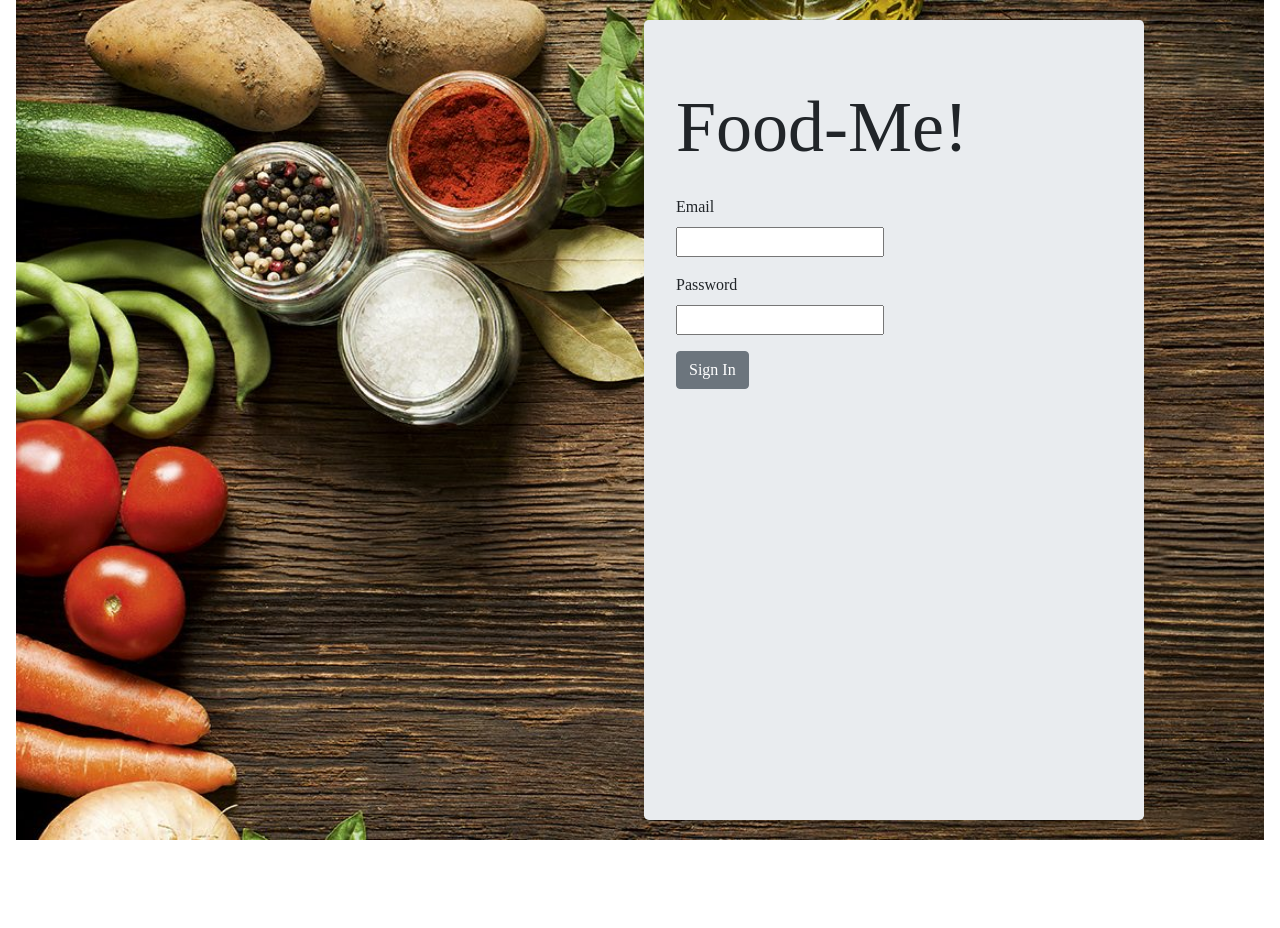
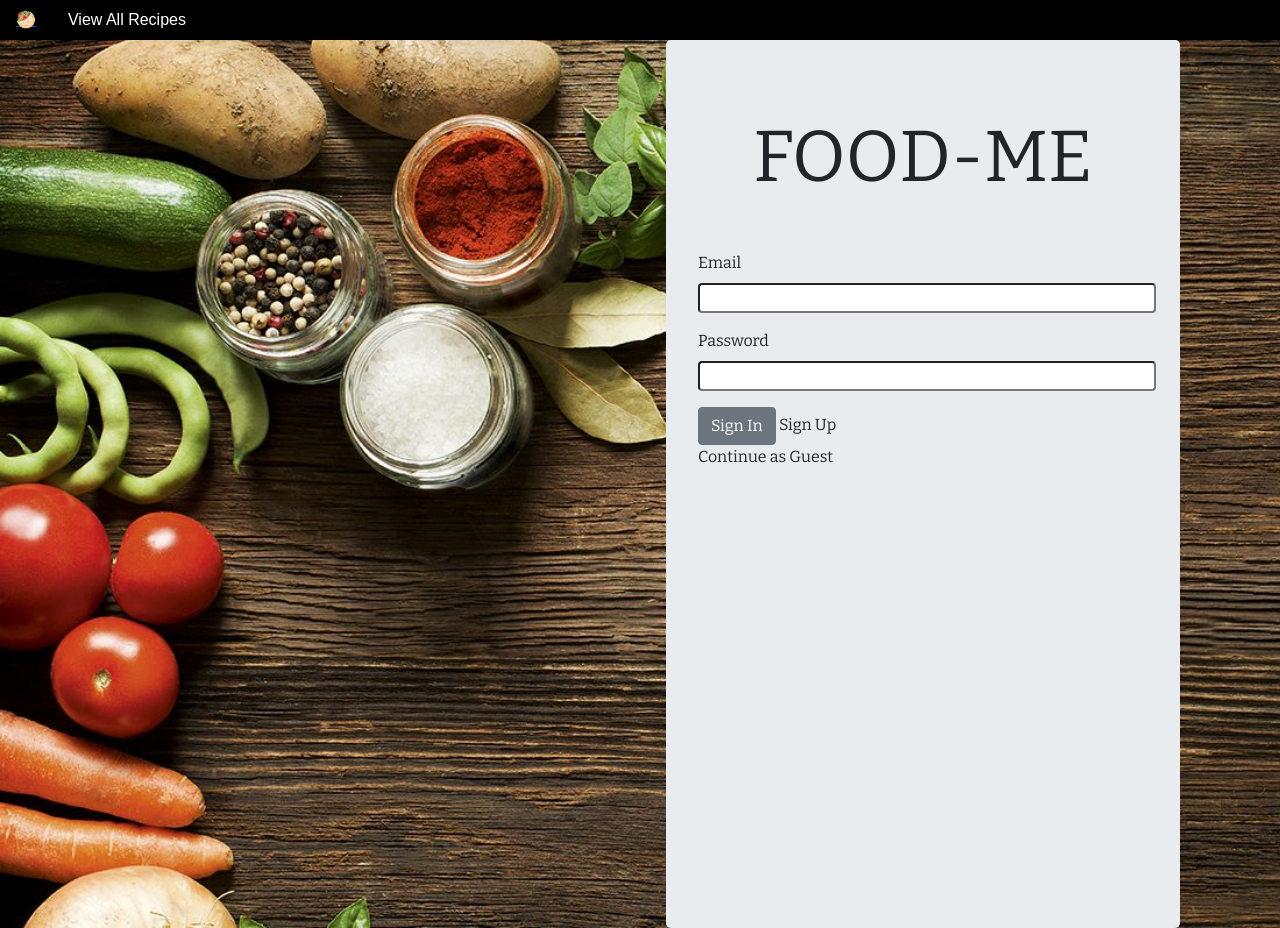
Before and after one commit to tomm-ylee/FOOD-ME, a React (Create React App) app in the folder client/: page / in a window 1280 px wide. Before the commit the page ends 840 px from the top, so only its background shows below. Built offline with nearby package versions, Linux system fonts and the light colour scheme; the HTML template or start-up script is replaced by a standard one.

Commit message:
Styling on Show Page Commenting. Basic NavBar

```diff
--- a/client/src/App.js
+++ b/client/src/App.js
@@ -22,7 +22,7 @@ class App extends Component {
     //
     // this.signIn = this.signIn.bind(this);
     // this.signOut = this.signOut.bind(this);
-
+    console.log(this.props);
   }
 
   componentDidMount() {
@@ -52,7 +52,7 @@ class App extends Component {
     return (
       <Router>
         <div className="App">
-
+          <NavBar />
           <Switch>
             <Route exact path="/" component={HomePage} />
             <Route exact path="/recipes" component={RecipeIndexPage} />
--- a/client/src/components/HomePage.js
+++ b/client/src/components/HomePage.js
@@ -45,16 +45,14 @@ class HomePage extends Component {
     return (
       <main
         className="HomePage"
-        style={{margin: '0 1rem'}}
       >
-        <div className="backgroundDiv">
+          <div className="backgroundDiv">
           <Jumbotron
             id="signin-jumbotron"
-            style={{width: '500px', height: '100vh'}}
           >
-            <h1 className="display-3">Food-Me!</h1>
+            <h1 className="display-3 homeTitle">FOOD-ME</h1>
             {/* <p className="lead">This is a simple hero unit, a simple Jumbotron-style component for calling extra attention to featured content or information.</p> */}
-            <hr className="my-2" />
+            <hr/>
 
             <SignIn onSubmit={this.createToken} />
           </Jumbotron>
--- a/client/src/components/NavBar.js
+++ b/client/src/components/NavBar.js
@@ -0,0 +1,14 @@
+import React from 'react';
+import { NavLink } from 'react-router-dom';
+
+function NavBar(props) {
+  return (
+    <nav className="NavBar">
+      <NavLink exact to="/">🥙</NavLink>
+      {/* <NavLink exact to="/recipes/new">New Recipe</NavLink> */}
+      <NavLink exact to="/recipes">View All Recipes</NavLink>
+    </nav>
+  )
+}
+
+export default NavBar;
--- a/client/src/components/RecipeIndexPage.js
+++ b/client/src/components/RecipeIndexPage.js
@@ -49,9 +49,9 @@ class RecipeIndexPage extends React.Component {
       return (
         <main
           className="RecipeIndexPage"
-          style={{margin: '0 1rem'}}
         >
-          <div className="recipeCardList container-fluid">
+          <div className="backgroundDiv">
+            <div className="content recipeCardList">
               {
                 this.state.recipes.map(
                   recipe => (
@@ -71,6 +71,7 @@ class RecipeIndexPage extends React.Component {
                 )
               }
               </div>
+          </div>
         </main>
       )
     }
--- a/client/src/components/RecipeShowPage.js
+++ b/client/src/components/RecipeShowPage.js
@@ -1,5 +1,5 @@
 import React from 'react';
-import { ListGroup, ListGroupItem, Row, Col } from 'reactstrap'
+import { ListGroup, ListGroupItem, Form, FormGroup, Label, Button, Input } from 'reactstrap'
 
 import { Recipe } from '../lib/requests';
 
@@ -9,8 +9,10 @@ class RecipeShowPage extends React.Component {
 
     this.state = {
       recipe: [],
+      comments: [0],
       loading: true
     }
+    this.handleSubmit = this.handleSubmit.bind('this');
   }
 
   componentDidMount() {
@@ -21,17 +23,21 @@ class RecipeShowPage extends React.Component {
     })
   }
 
+  handleSubmit(event) {
+    event.preventDefault();
+    const formData = new FormData(event.currentTarget);
+
+
+  }
+
   render() {
-    const { loading, recipe } = this.state
+    const { loading, comments, recipe } = this.state
     const { directions, usages } = recipe
 
-    console.log(directions);
-    console.log(usages);
     if (loading) {
       return (
         <main
           className="RecipeShowPage containerFluid"
-          style={{margin: '0 1rem'}}
         >
           <p>loading..</p>
         </main>
@@ -40,14 +46,13 @@ class RecipeShowPage extends React.Component {
       return (
         <main
           className="RecipeShowPage"
-          style={{margin: '0 1rem'}}
         >
           <div className="backgroundDiv">
             <div className="content">
               <h2>{recipe.title}</h2>
-              <img src={require('../images/spaghetti.jpg')} />
+              <img className="recipeImage" src={require('../images/spaghetti.jpg')} />
               <p>{recipe.description}</p>
-
+              <p><em>(Duration: {recipe.duration} minutes)</em></p>
               <ListGroup className="viewRecipeList">
                 {
                   usages.map( (ingredient, i) => (
@@ -59,13 +64,13 @@ class RecipeShowPage extends React.Component {
                         {ingredient.unit}
                       </div>
                       <div className="ingredient_name">
-                        <strong>{ingredient.ingredient_name}</strong>
+                        {ingredient.ingredient_name}
                       </div>
                     </ListGroupItem>
                   ))
                 }
               </ListGroup>
-
+              <h4 className="showHeader">Methods</h4>
               <ListGroup className="viewRecipeList">
                 {
                   directions.map( (direction) => (
@@ -75,8 +80,35 @@ class RecipeShowPage extends React.Component {
                   ))
                 }
               </ListGroup>
+              <h4 className="showHeader">Comments</h4>
+              <ListGroup className="viewRecipeList">
+                {
+                  comments.map( (comment, i) => (
+                    <ListGroupItem key={i} className="commentItem">
+                      <div><strong>FamilyDad</strong> wrote: </div>
+                      <div>This was such a good meal!! 5/5 Rating </div>
+                    </ListGroupItem>
+                  ))
+                }
+              </ListGroup>
 
+              <Form onSubmit={this.handleSubmit}>
+                <Label for='body'><h5 className="showHeader">Add Comment</h5></Label> <br />
+                <FormGroup>
+                    <Input className="ratingInput" type="select" name="rating" id="rating" style={{width: '50px'}}>
+                    <option>5</option>
+                    <option>4</option>
+                    <option>3</option>
+                    <option>2</option>
+                    <option>1</option>
+                  </Input>
+                </FormGroup>
+                <FormGroup>
 
+                  <textarea className="commentInput"name='body'/>
+                </FormGroup>
+                <Button>Add Comment</Button>
+              </Form>
             </div>
           </div>
         </main>
--- a/client/src/components/SignIn.js
+++ b/client/src/components/SignIn.js
@@ -1,5 +1,6 @@
-import React from 'react'
-import { Button, Form, FormGroup, Label, Input, FormText } from 'reactstrap'
+import React from 'react';
+import { Link } from 'react-router-dom';
+import { Button, Form, FormGroup, Label, Input, FormText } from 'reactstrap';
 
 function SignIn(props) {
     const handleSubmit = event => {
@@ -23,7 +24,8 @@ function SignIn(props) {
         <input type='password' id='password' name='password' />
       </FormGroup>
 
-      <Button>Sign In</Button>
+      <Button>Sign In</Button> <Link to='/'>Sign Up</Link> <br/>
+      <Link to=''>Continue as Guest</Link>
     </Form>
   )
 }
--- a/client/src/index.css
+++ b/client/src/index.css
@@ -1,3 +1,14 @@
+@import url('https://fonts.googleapis.com/css?family=Bitter');
+* {
+  box-sizing: content-box;
+}
+
+.homeTitle {
+  align-self: center;
+  border-radius: 6px;
+  padding: 10px 10px;
+}
+
 body {
   margin: 0;
   padding: 0;
@@ -16,18 +27,22 @@ main.HomePage > .backgroundDiv {
   display: flex;
   flex-direction: column;
   margin: 0 100px;
-  width: 300px;
-  height:100vh;
-  font-family: serif;
+  width: 450px;
+  height:95vh;
+  font-family: 'Bitter';
 }
 
-.recipeCardList {
+.recipeCardList.content {
   display: flex;
   flex-wrap: wrap;
+  justify-content: center;
+  padding: 0;
 }
 
 .recipeCard {
   max-width: 350px;
+  margin: 15px;
+  border: #795548 solid 3px
 }
 
 .recipeCard img {
@@ -46,13 +61,15 @@ main.HomePage > .backgroundDiv {
 }
 
 .ingredientItems > .unit{
-  width: 5em;
+  width: 8em;
 }
 
 .backgroundDiv {
-  background-color: palegreen;
+  background-image: url('./images/content_background.jpg');
+  background-size: cover;
+  background-attachment: fixed;
   min-height: 100vh;
-  padding: 20px;
+  padding: 0;
 }
 
 .content {
@@ -60,3 +77,35 @@ main.HomePage > .backgroundDiv {
   margin: 0 300px;
   padding: 20px;
 }
+.recipeImage {
+  max-width: 100%;
+  height: auto;
+}
+
+form input, textarea, .ratingInput {
+  width: 100%;
+  border-radius: 4px;
+  border-style: inset;
+  border-width: 2px;
+  resize: none;
+}
+
+a {
+  color: #282828;
+}
+
+.NavBar {
+  display: flex;
+  background-color: black;
+  color: white;
+}
+
+.NavBar > * {
+  padding: 0.50em 1em;
+  color: inherit;
+  text-decoration: none;
+}
+
+.showHeader {
+  margin-top: 50px;
+}
```
Also changed, not shown: client/src/images/content_background.jpg (added). Lines whose indentation alone changed are shown as unchanged.
